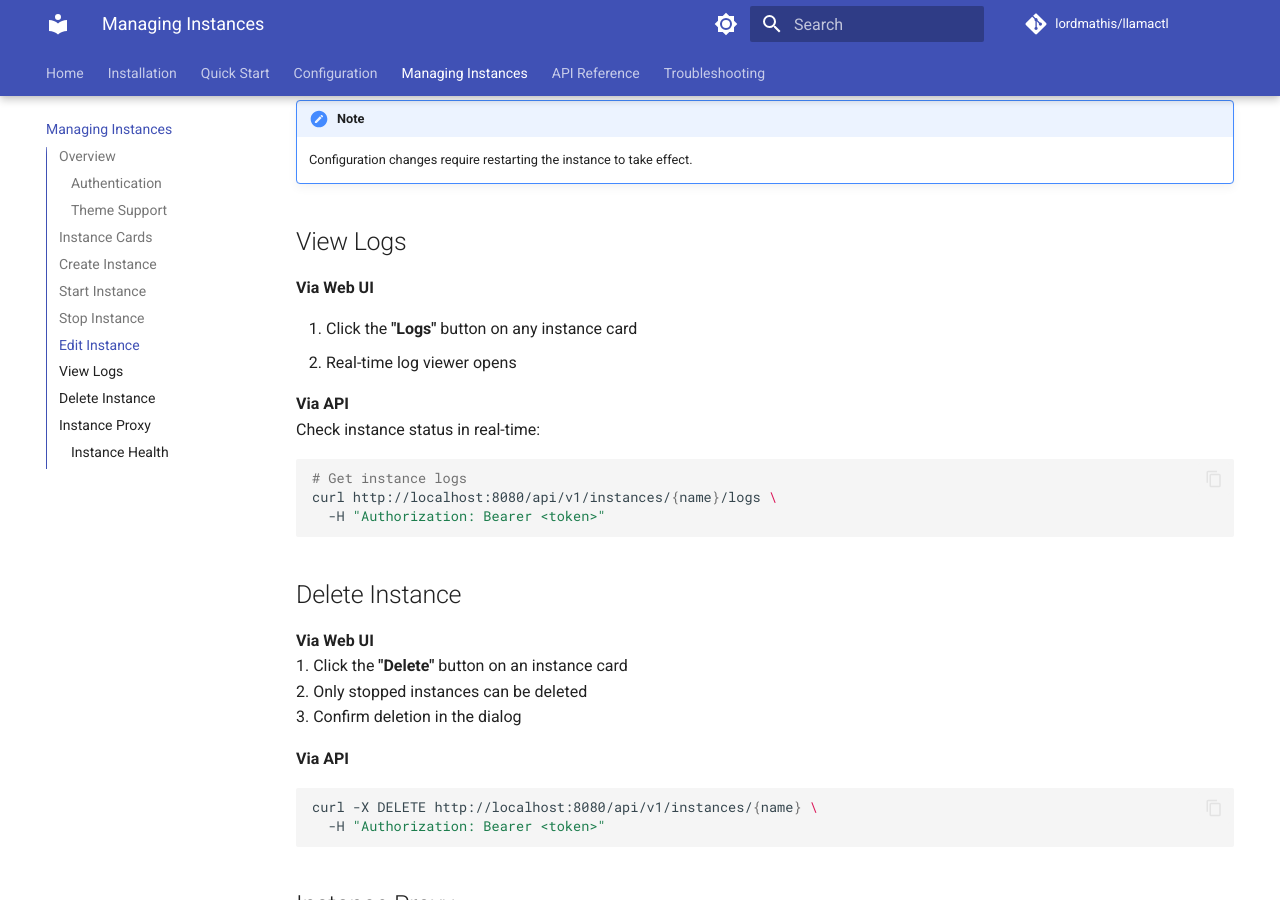
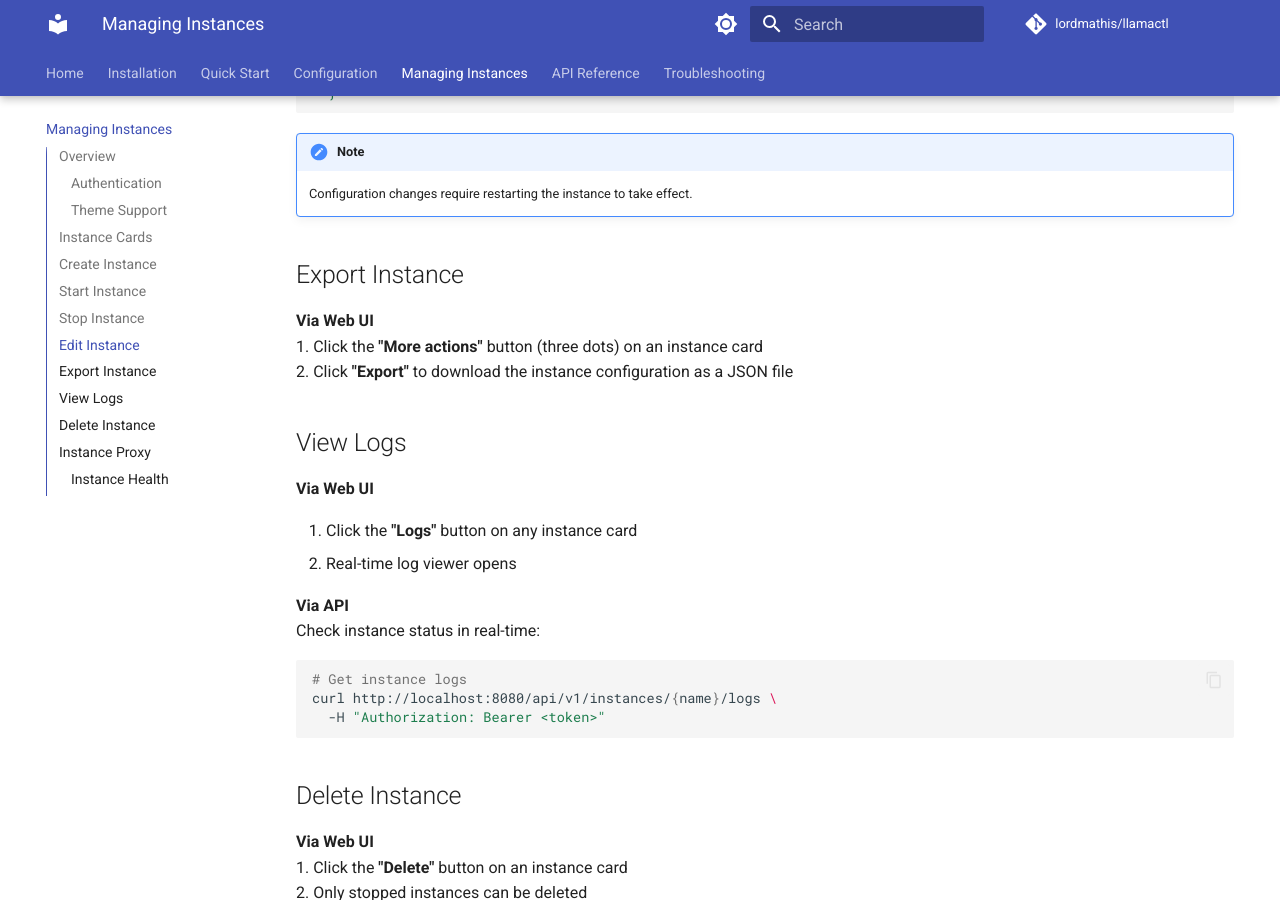
Before and after one commit to lordmathis/llamactl, an MkDocs documentation site: the page built from docs/managing-instances.md, in a window 1280 px wide and 900 px high, scrolled down 6220 px. Built offline with MkDocs 1.6.1 and Material for MkDocs 9.7.7, drawn with Linux system fonts in a browser that asks for light colours; comment, search, counter and statistics services are not loaded; the version menu is left out; some of the changed text lies outside the part shown.

Commit message:
Document import and export features

```diff
--- a/docs/managing-instances.md
+++ b/docs/managing-instances.md
@@ -42,6 +42,7 @@
 ![Create Instance Screenshot](images/create_instance.png)
 
 1. Click the **"Create Instance"** button on the dashboard
+2. *Optional*: Click **"Import"** in the dialog header to load a previously exported configuration
 2. Enter a unique **Name** for your instance (only required field)
 3. **Select Target Node**: Choose which node to deploy the instance to from the dropdown
 4. **Choose Backend Type**:
@@ -219,6 +220,12 @@
     Configuration changes require restarting the instance to take effect.
 
 
+## Export Instance
+
+**Via Web UI**
+1. Click the **"More actions"** button (three dots) on an instance card
+2. Click **"Export"** to download the instance configuration as a JSON file
+
 ## View Logs
 
 **Via Web UI**
```
